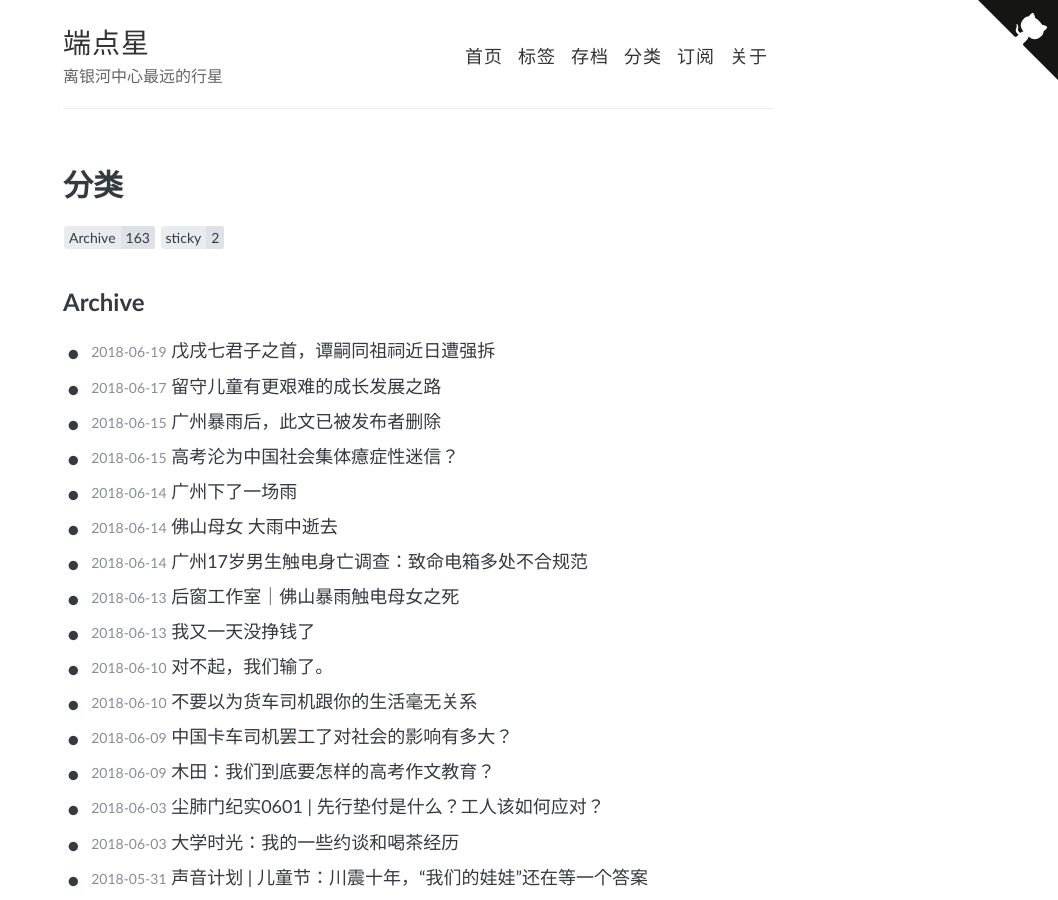
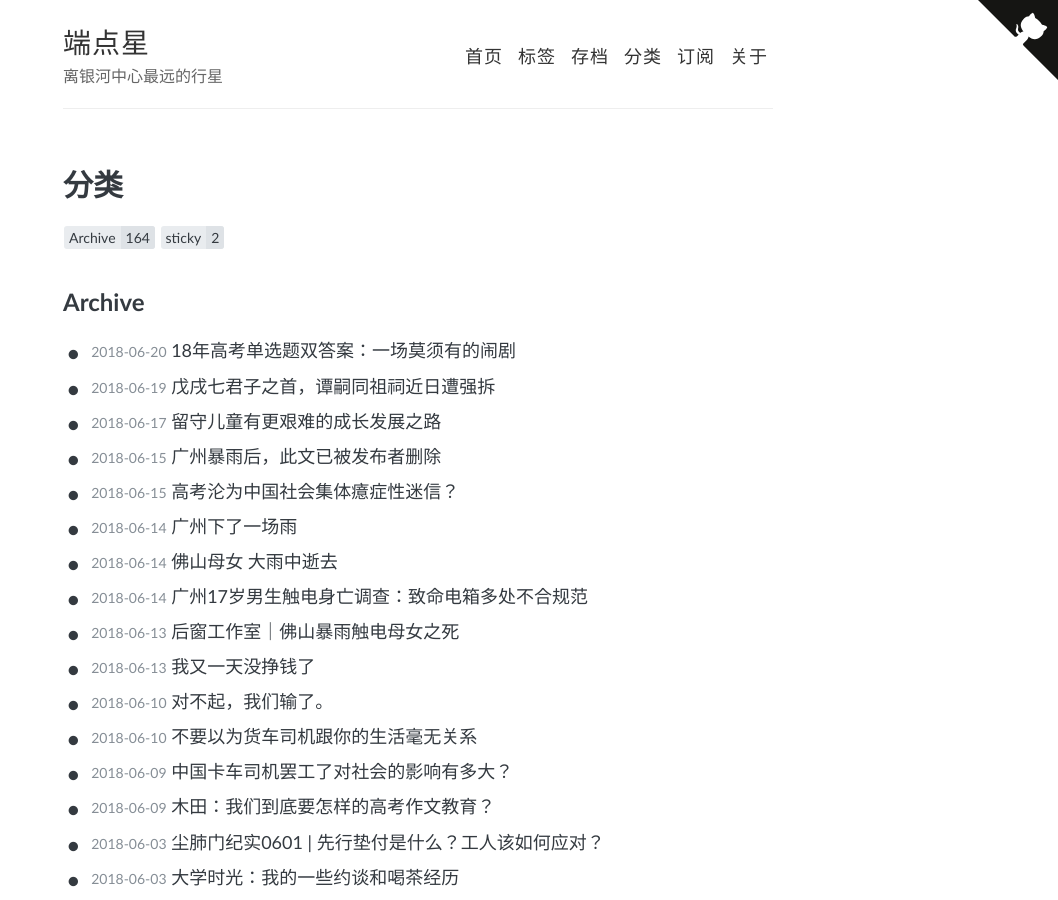
Before and after one commit to Terminus2049/Terminus2049.github.io, a Jekyll site: the page built from categories.html, in a window 1280 px wide and 900 px high. Shown: the whole window, without its empty margins (222-1280 px from the left). Built offline with Jekyll 4.4.1, drawn with Linux system fonts in a browser that asks for light colours; some of the changed lines change nothing that is shown.

Commit message:
18年高考单选题双答案：一场莫须有的闹剧

```diff
--- /dev/null
+++ b/_posts/2018-06-20-gao-kao.md
@@ -0,0 +1,103 @@
+---
+
+layout: post
+
+title: 18年高考单选题双答案：一场莫须有的闹剧
+
+categories: Archive
+
+date: 2018-06-20 23:00
+
+tags: 高考
+
+description: 选B的学生可以为了让自己得分而据理力争（虽然是歪理），选A的学生怎么就不能举证反驳维持自己应得的六分优势？
+
+---
+
+> 原文来自微信公众号「青木长刀」：~~[18年高考单选题双答案：一场莫须有的闹剧](https://mp.weixin.qq.com/s?__biz=MzU4NTE0NTk4Mg==&mid=2247484288&idx=1&sn=0e98c98b2fd80fab9b7ee4166b45d832&chksm=fd8e4891caf9c1879c4c90ce685a4fcff8d2da56ba80e023c0ab8380c4c4f5523a37d86ea971#rd)~~
+>
+> 作者：孟浪
+
+---
+
+![01.png](https://i.loli.net/2018/06/20/5b2a79ef3664d.png)
+
+2018年全国高考于6月8日正式落下帷幕。今年高考报考人数约为935万人，比去年增加约35万人。
+
+然而，就是这种严肃的国家大计之事，最后却变成了一出闹剧。
+
+因为有一道化学单项选择，居然有两个正确答案。
+
+![02.png](https://i.loli.net/2018/06/20/5b2a79f0761b6.png)
+
+<center>2018年全国I卷理科综合第8题</center>
+
+对于这道题的四个选项，大家一致认为，A是正确答案，CD是错误答案。
+
+但是在B选项上面，观点则出现了分歧。
+
+微博“高级中学教师、签约自媒体”中二化学于老师发布微博称，此题AB选项均应给分。
+
+![03.png](https://i.loli.net/2018/06/20/5b2a79f100c0a.png)
+
+<center>微博原文</center>
+
+而在选B的考生及其家长的夺命电话轰炸下，广东省教育考试院率先服软发布声明：AB选项均应得分。随后，各省考试院也纷纷发布公告，声明选B可以得分。
+
+![04.png](https://i.loli.net/2018/06/21/5b2a7a97d8ec0.png)
+
+<center>发布于官网和公众号的公告</center>
+
+![05.png](https://i.loli.net/2018/06/20/5b2a79f81567b.png)
+
+<center>澎湃新闻</center>
+
+这不禁引起选A的考生的疑问：整个事件发酵至此总共才2天，各省考试院便如此草率地发布公告，这真的是对考生终身大事负责的态度吗？
+
+因此，有许多考生家长聚集于各省省考试院、招生办公室门口进行示威活动。
+
+![06.png](https://i.loli.net/2018/06/21/5b2a7a9b3e8b5.png)
+
+对于题目本身的争议，大致可以概括为：选项B的内容与化学选修5和生物必修1课本内容相悖，因此是错误的，应该作为正确答案。
+
+作为今年全国1卷的考生之一，我对选B的考生及其家长、社会上某些“知名人士”、“学界泰斗”的说辞有所疑问。按照他们对课本内容的描述，我分别查阅的人教版本的化学必修2、化学选修5、生物必修1，找到了如下内容：
+
+![07.png](https://i.loli.net/2018/06/20/5b2a79f7c684f.png)
+
+很容易看出，化学选修5与生物必修1对于【酶的本质是什么】这一知识点有相同的论述，而化学必修2则有不同的说法。全国1卷理综第8题B选项的内容与化学必修2中论述相同。
+
+争议集中在：选B的考生认为，既然化学和生物教材中明确表示【酶大部分是蛋白质】，在教学中老师也会说明部分RNA也有酶的作用，因此B的内容是错误的，B可以作为正确选项。
+
+但是我们应该同时注意到一个问题：全国卷理综选择题部分，1-6题为生物题、7-13题为化学题。14-21题为物理题的事实应该已经是共识，考虑到全国卷命题在必考题部分一般不出现多学科题目交叉出现的排序方式，且第7、9题有明确的化学题型指向，我们有充足的理由认为第8题为化学题。实际上，该题作为化学常识题，其选项内容均可在化学教材中找到能够证明/证伪该选项的论述。因此，我们完全可以认为这是一道化学题。
+
+同时，作为选择题，此题为必考题也是十分明确的，因为所有选考题均在试卷最后6题，每科各两题。对于必考题的考察，《考试说明》中有做明确说明：
+
+![08.png](https://i.loli.net/2018/06/20/5b2a79f422f6e.png)
+
+<center>《2018年普通高等学校招生全国统一考试大纲》化学部分</center>
+
+可以看出，学生作答化学必考题时，应该按照必修课本进行作答，而B选项显然属于必修课本的论述内容，因此认为B选项论述正确是合理的。同时，《考试大纲》中也明确指出，选修模块有“物质结构与性质”（选修3）和“有机化学基础”（选修5），对应试卷的35、36题。也就是说，只有作答这两题时应该按照对应的选修课本进行作答，而作答选择题等必考内容的时候，应该按照必修教材进行作答。
+
+按照选修教材内容作答必考题，是违背考试大纲的。因此，选项B作为错误选项，不给分是合情合理的
+
+然而有许多人还恬不知耻，以“应该尊重科学事实”为由进行狡辩。初高中教材的事实性错误，真是要多少有多少：脂肪细胞里含量最多的是脂肪、绝大多数导体常温下都有电阻、有机合成中的副产物多到无法统计......为了便于考生理解，教材编写者都选择了在不完全违背事实的前提下，对教材内容做近似处理。
+
+想像一下，如果g取9.8而不是10，有机合成每一步都要你考虑副产物，细胞成分让你对每一种生物体进行讨论，先不说你会不会做题，光是课本你能读进去多少？那些打着“真理卫士”的旗号的公众知识分子，请问你们能用你们的键盘，编写出一套既没有事实错误又能让学生读懂的教材？如果不能，请闭嘴。
+
+更可笑的是，还有些许太平洋警察，因为“选A的考生及家长为了让他人不得分不择手段”，而义愤填膺地当起了人权斗士。
+
+![09.png](https://i.loli.net/2018/06/20/5b2a79f41e81f.png)
+
+我始终认为，选A和选B的考生是站在同等地位上的。选B的学生可以为了让自己得分而据理力争（虽然是歪理），选A的学生怎么就不能举证反驳维持自己应得的六分优势？
+
+在此我还想质疑一下广东省考试院的做法。6月8日考试结束，10日事件开始发酵，11日考试院便发布了公告，如此迅速、草率的做法，真的是对考生未来负责的态度吗？且不说“试题本身并无问题”的说法是不是暗示考试院不堪无理取闹的考生和家长重压，我对于考试院做法的合法性也持怀疑态度：
+
+**1、省招考院是否有权修改教育部高考答案？**如果有，请说明是哪部法律法规或规范性文件赋予的，如没有，则修改决定无效，应该予以撤销；
+
+**2、修改高考答案涉及公众重大利益，是否履行了相关法律程序？**是由谁批准的？如果程序不合法，也应宣布无效，予以撤销；
+
+**3、考试大纲是否仍然有效？**如果有效，那单选题出现两个答案是违反考试大纲的，考试院决定为无效决定；如果考试大纲无效，是谁宣布无效的，且其是否具有相应权力？
+
+今年高考的935万应届毕业生，孰不是十年寒窗苦读、磨剑只战今朝？你们孩子的未来是未来，别人孩子的未来也是未来。只有公平公正、符合规章制度的考试结果，才是一个对公众负责任的交代。奉劝有些人，不要因为自己的无知、无理、无德，一边葬送千万考生的光明前程，一边开创我国40年高考的恶性先例，破坏国之大计。
+
+你们其实不知道自己做的事有什么后果。其实，你们也承担不起。
```
Also changed, not shown: _posts/2018-06-19-tan-si-tong.md (+1 -1 lines).
